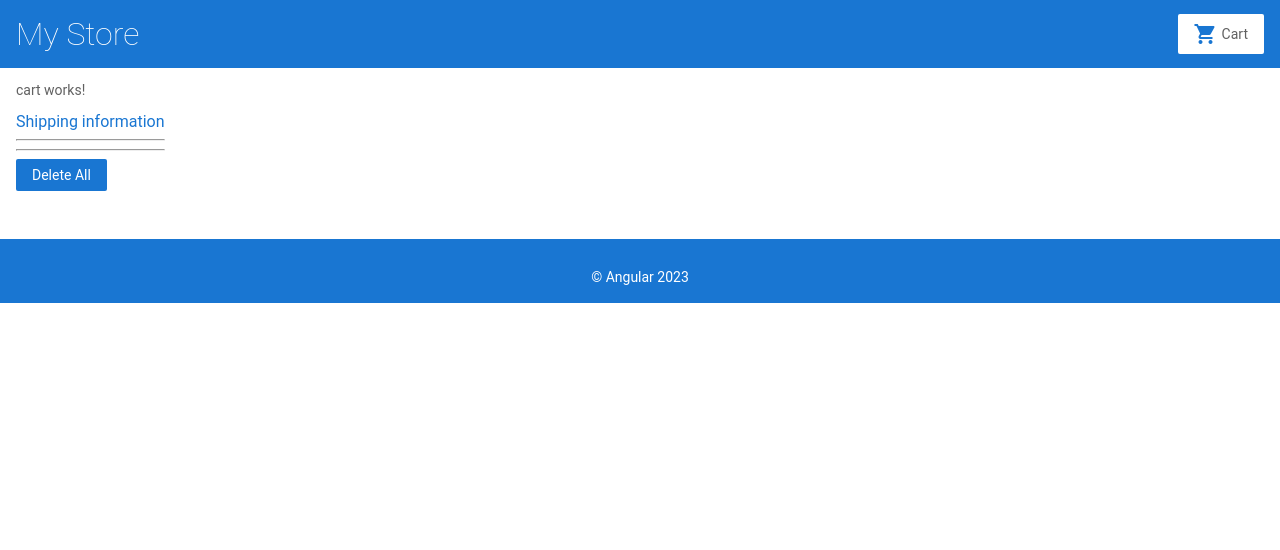
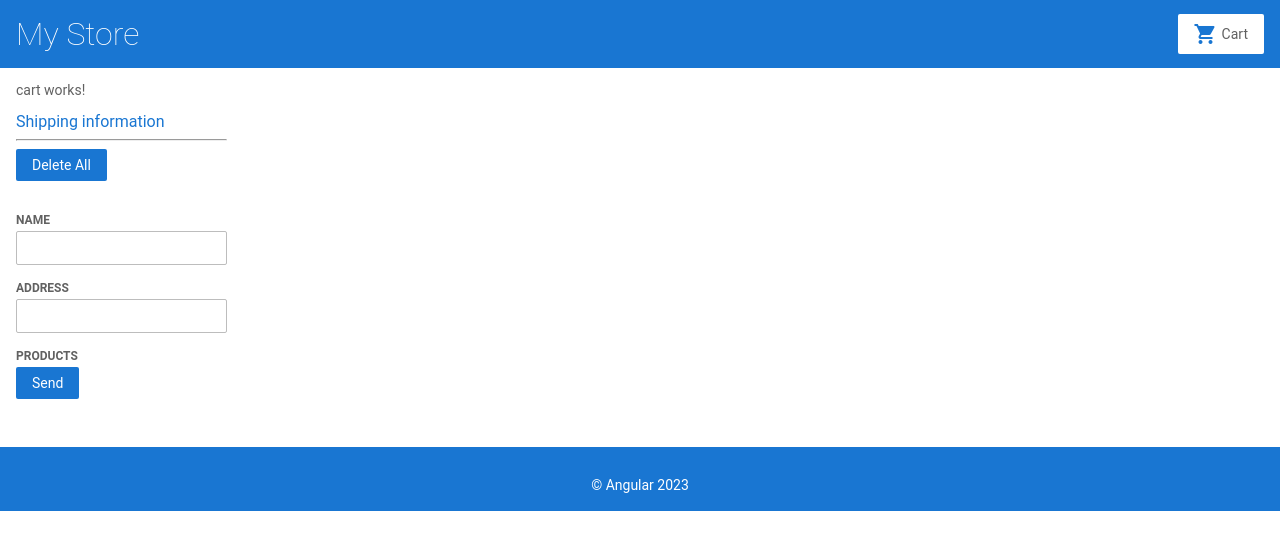
Before and after one commit to stanlys/angular-template, an Angular app: page /cart in a window 1280 px wide. Shown: the top 550 px of the page. Built offline with nearby package versions, Linux system fonts and the light colour scheme.

Commit message:
feat: correct formBuilder

```diff
--- a/src/app/cart/cart.component.css
+++ b/src/app/cart/cart.component.css
@@ -0,0 +1,3 @@
+.cart-form {
+  margin-top: 2rem;
+}
--- a/src/app/cart/cart.component.html
+++ b/src/app/cart/cart.component.html
@@ -1,9 +1,21 @@
 <p>cart works!</p>
 <a routerLink="/shipping">Shipping information</a>
 <hr />
-<div *ngFor="let item of products" class="cart-item">
-  <span>{{ item.name }}</span>
-</div>
 
-<hr />
 <button (click)="clearCart()">Delete All</button>
+
+<form [formGroup]="checkoutForm" (ngSubmit)="onSubmit()" class="cart-form">
+  <div>
+    <label for="name">Name</label>
+    <input id="name" type="text" formControlName="name" />
+  </div>
+  <div>
+    <label for="address">Address </label>
+    <input id="address" type="text" formControlName="address" />
+  </div>
+  <label for="name">Products </label>
+  <div *ngFor="let item of products" class="cart-item">
+    <input type="checkbox" formControlName="products" />{{ item.name }}
+  </div>
+  <button class="button" type="submit">Send</button>
+</form>
--- a/src/app/cart/cart.component.ts
+++ b/src/app/cart/cart.component.ts
@@ -1,5 +1,6 @@
 import { Component } from "@angular/core";
 import { CartService } from "../cart.service";
+import { FormBuilder } from "@angular/forms";
 
 @Component({
   selector: "app-cart",
@@ -9,7 +10,13 @@ import { CartService } from "../cart.service";
 export class CartComponent {
   products = this.cartService.getItems();
 
-  constructor(private cartService: CartService) {
+  checkoutForm = this.form.group({
+    name: "",
+    address: "",
+    products: Array<string>,
+  });
+
+  constructor(private cartService: CartService, private form: FormBuilder) {
     this.products = this.cartService.getItems();
   }
 
@@ -17,4 +24,10 @@ export class CartComponent {
     this.products = this.cartService.clearCart();
     console.log("clear");
   }
+
+  onSubmit(): void {
+    this.products = this.cartService.clearCart();
+    console.warn("You order submit", this.checkoutForm.value);
+    this.checkoutForm.reset();
+  }
 }
--- a/src/app/shipping/shipping.component.html
+++ b/src/app/shipping/shipping.component.html
@@ -1,6 +1,6 @@
 <h4>shipping detail</h4>
 
-<div *ngFor="let item of shippingCost | async" class="shipping-item">
+<div *ngFor="let item of shippingCost | async" class="cart-item">
   <p>
     <span style="font-weight: 600"> {{ item.type }} </span>
     {{ item.price | currency : "RUB" }}
```
